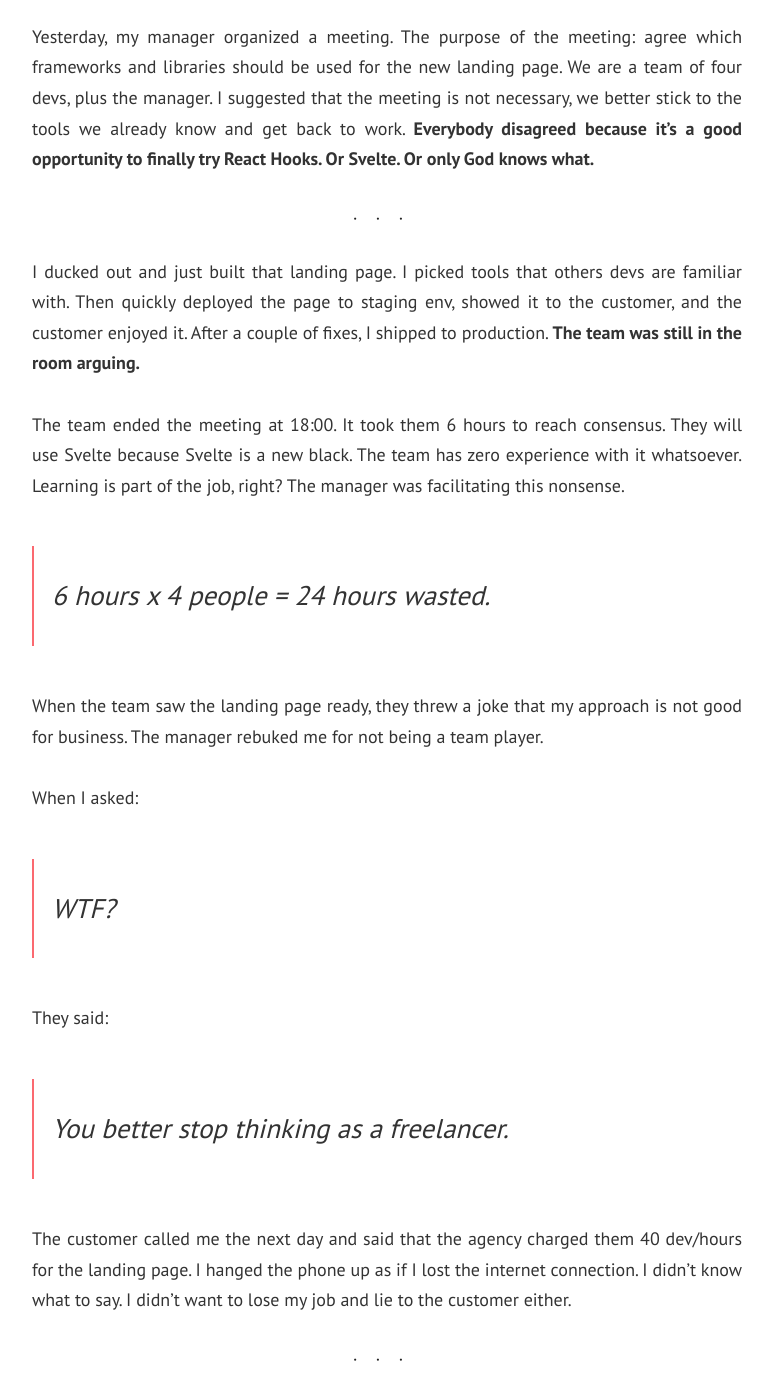
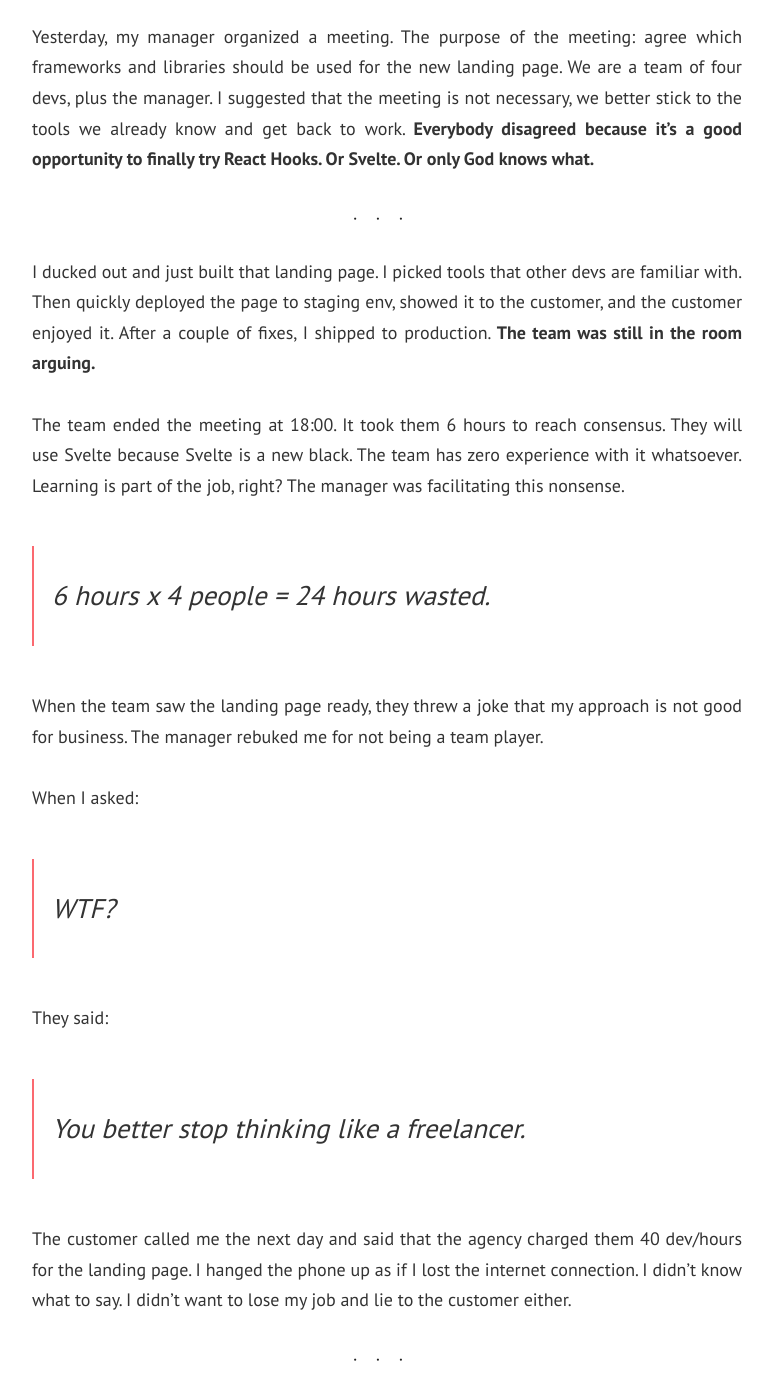
Before and after one commit to unicorncoding/unicorncoding.github.io, a Jekyll site: the page built from _posts/2020-06-20-fired-for-agility.md, in a window 1280 px wide and 1400 px high, scrolled down 1784 px. Shown: the whole window, without its empty margins (253-1026 px from the left). Built offline with Jekyll 4.4.1, drawn with Linux system fonts in a browser that asks for light colours; nearby versions of some CDN libraries; comment, search, counter and statistics services are not loaded.

Commit message:
fired for agility

```diff
--- a/_posts/2020-06-20-fired-for-agility.md
+++ b/_posts/2020-06-20-fired-for-agility.md
@@ -22,7 +22,7 @@ Yesterday, my manager organized a meeting. The purpose of the meeting: agree whi
 
 ---
 
-I ducked out and just built that landing page. I picked tools that others devs are familiar with. Then quickly deployed the page to staging env, showed it to the customer, and the customer enjoyed it. After a couple of fixes, I shipped to production. **The team was still in the room arguing.**
+I ducked out and just built that landing page. I picked tools that other devs are familiar with. Then quickly deployed the page to staging env, showed it to the customer, and the customer enjoyed it. After a couple of fixes, I shipped to production. **The team was still in the room arguing.**
 
 The team ended the meeting at 18:00. It took them 6 hours to reach consensus. They will use Svelte because Svelte is a new black. The team has zero experience with it whatsoever. Learning is part of the job, right? The manager was facilitating this nonsense.
 
@@ -36,7 +36,7 @@ When I asked:
 
 They said:
 
-> You better stop thinking as a freelancer.
+> You better stop thinking like a freelancer.
 
 The customer called me the next day and said that the agency charged them 40 dev/hours for the landing page. I hanged the phone up as if I lost the internet connection. I didn't know what to say. I didn't want to lose my job and lie to the customer either.
 
```
